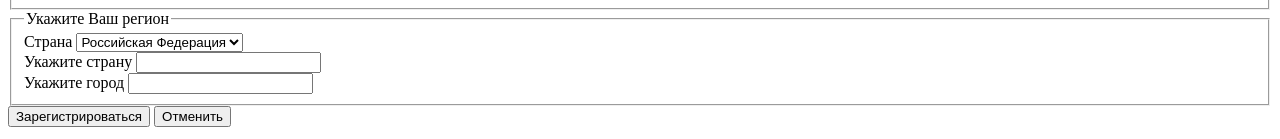
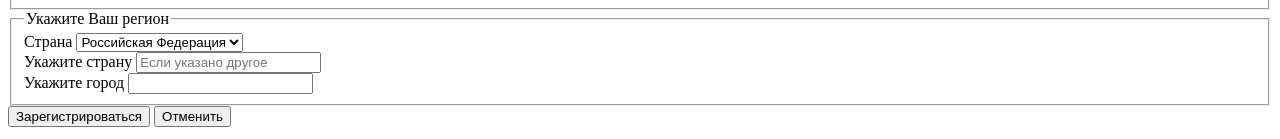
Before and after one commit to ignatyevnik/html-css, a plain HTML site: page registration.html in a window 1280 px wide. Shown: the part 192-331 px from the top of the page. Drawn offline with Linux system fonts and the light colour scheme.

Commit message:
homework forms added. Other reason

```diff
--- a/registration.html
+++ b/registration.html
@@ -60,7 +60,7 @@
                 </select>
                 <div>
                     <label for="other">Укажите страну</label>
-                    <input id="other" type="text" name="other">
+                    <input id="other" type="text" name="other" placeholder="Если указано другое">
                 </div>
                 <div>
                     <label for="city">Укажите город</label>
```
